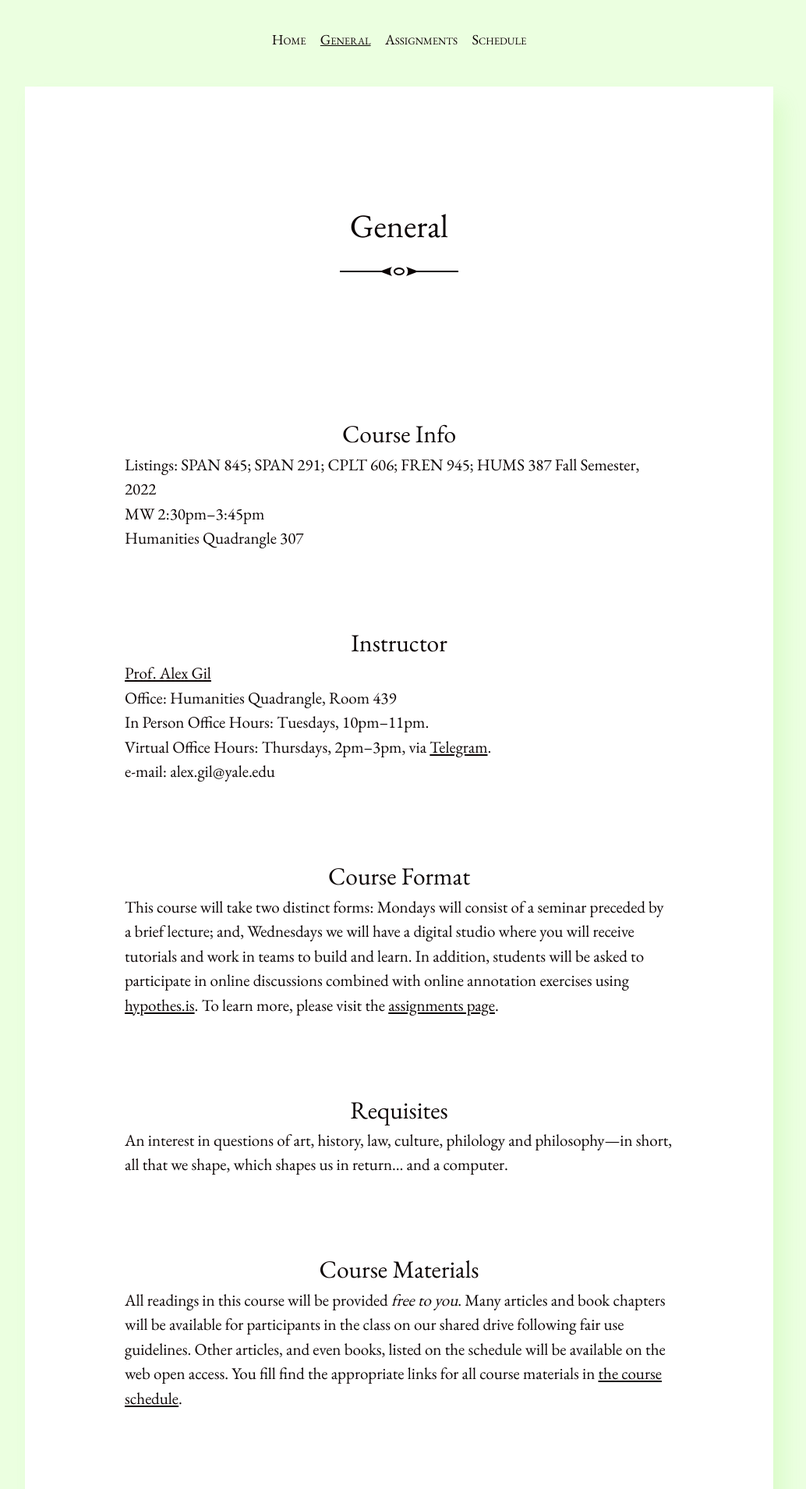
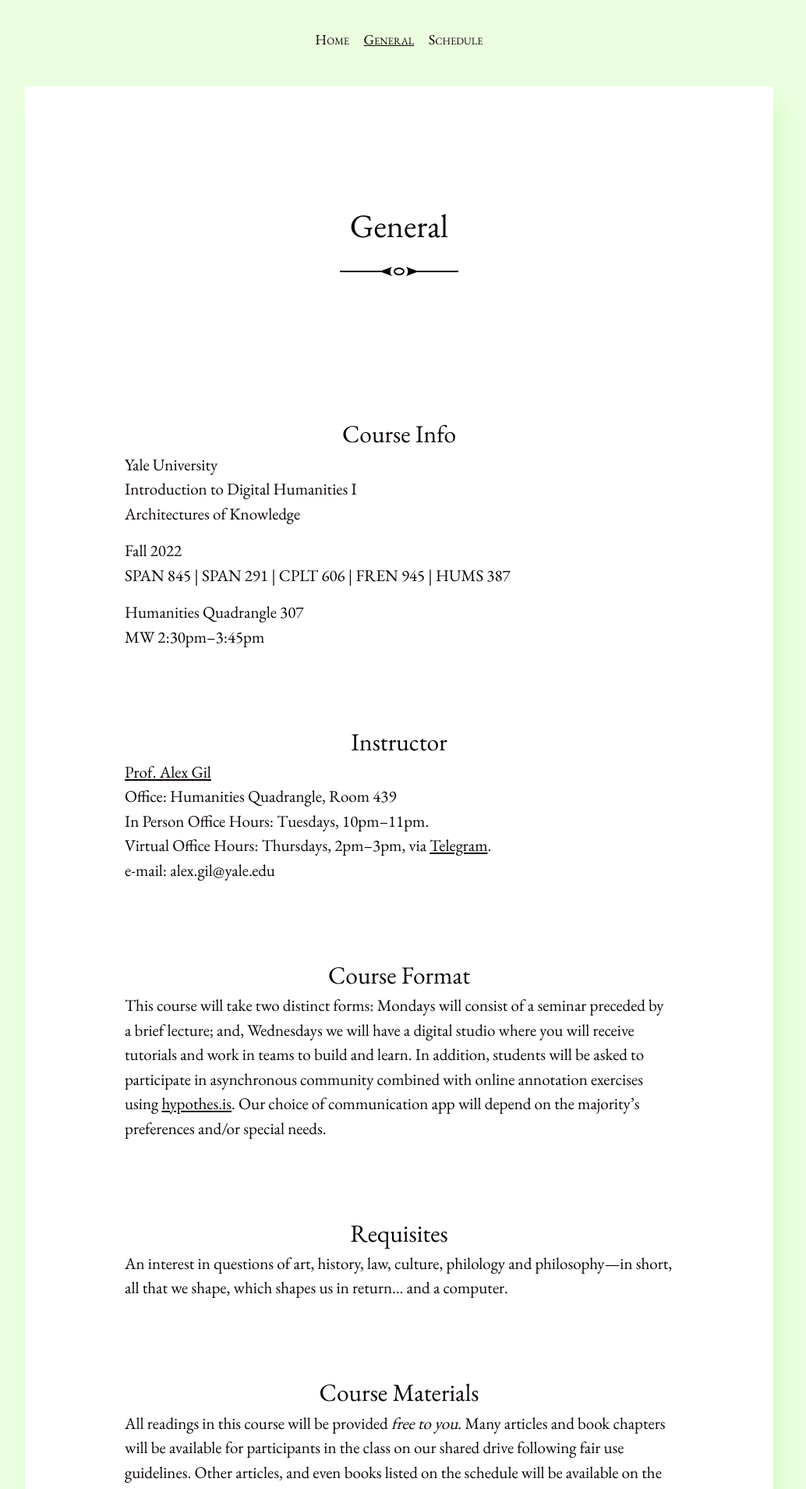
Before and after one commit to elotroalex/f22-intro-dh, a Jekyll site: the page built from general.md, in a window 1280 px wide. Shown: the top 1909 px of the page at 78% size, without its empty margins (128-1162 px from the left). Built offline with Jekyll 4.4.1, drawn with Linux system fonts in a browser that asks for light colours; some of the changed text lies outside the part shown.

Commit message:
various edits

```diff
--- a/_data/menu.yml
+++ b/_data/menu.yml
@@ -1,8 +1,8 @@
 - title: General
   url: /general.html
 
-- title: Assignments
-  url: /assignments.html
+# - title: Assignments
+#   url: /assignments.html
 
 - title: Schedule
   url: /schedule.html
--- a/_layouts/home.html
+++ b/_layouts/home.html
@@ -22,9 +22,9 @@ layout: default
 
   <p>The course combines a seminar preceded by a brief lecture, and a digital studio. Every week we will move through our discussions in tandem with hands-on exercises that will serve to illuminate our readings and help you gain a measure of computational proficiency useful in humanities scholarship. You will learn about the basics of plain text, file and operating systems, data structures and internet infrastructure. You will also learn to understand, produce and evaluate a few popular genres of Digital Humanities, including, digital editions of literary or historical texts, collections and exhibits of primary sources and interactive maps. Finally, and perhaps the most important lesson of the semester, you will learn to collaborate with each other on a common research project.</p>
 
-  <h1 class="content-title divided">
+  <!-- <h1 class="content-title divided">
       Contents
-  </h1>
+  </h1> -->
 
 
 
--- a/_sass/_base.scss
+++ b/_sass/_base.scss
@@ -33,7 +33,7 @@ h4 {
 h5 {
   font-size: 1em;
   font-style: italic;
-  margin: 2em auto;
+  margin: 2em auto .66em auto;
   text-align: center;
 }
 
--- a/general.md
+++ b/general.md
@@ -5,10 +5,15 @@ title: General
 
 ### Course Info
 
-Listings: SPAN 845; SPAN 291; CPLT 606; FREN 945; HUMS 387
-Fall Semester, 2022
+Yale University
+Introduction to Digital Humanities I
+Architectures of Knowledge
+
+Fall 2022
+SPAN 845 | SPAN 291 | CPLT 606 | FREN 945 | HUMS 387
+
+Humanities Quadrangle 307
 MW 2:30pm–3:45pm
-Humanities Quadrangle 307
 
 
 ### Instructor
@@ -23,7 +28,7 @@ e-mail: alex.gil@yale.edu
 
 ### Course Format
 
-This course will take two distinct forms: Mondays will consist of a seminar preceded by a brief lecture; and, Wednesdays we will have a digital studio where you will receive tutorials and work in teams to build and learn. In addition, students will be asked to participate in online discussions combined with online annotation exercises using [hypothes.is](https://web.hypothes.is/). To learn more, please visit the [assignments page](/assignments.html).
+This course will take two distinct forms: Mondays will consist of a seminar preceded by a brief lecture; and, Wednesdays we will have a digital studio where you will receive tutorials and work in teams to build and learn. In addition, students will be asked to participate in asynchronous community combined with online annotation exercises using [hypothes.is](https://web.hypothes.is/). Our choice of communication app will depend on the majority's preferences and/or special needs.
 
 ### Requisites
 
```
Also changed, not shown: other parts of general.md (+4 -2 lines), assignments.md (+11 -1 lines), schedule.md (+57 -24 lines).
